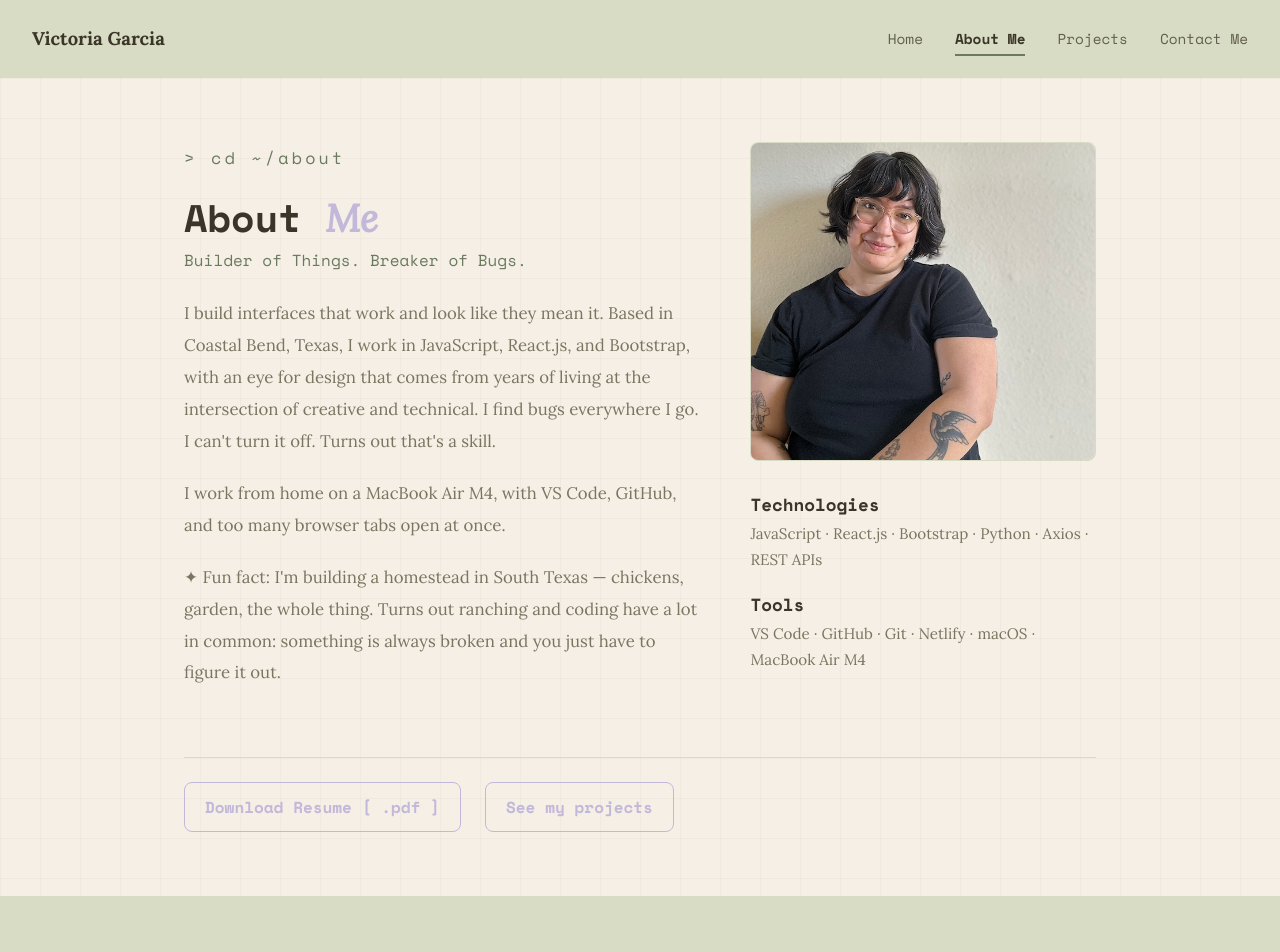
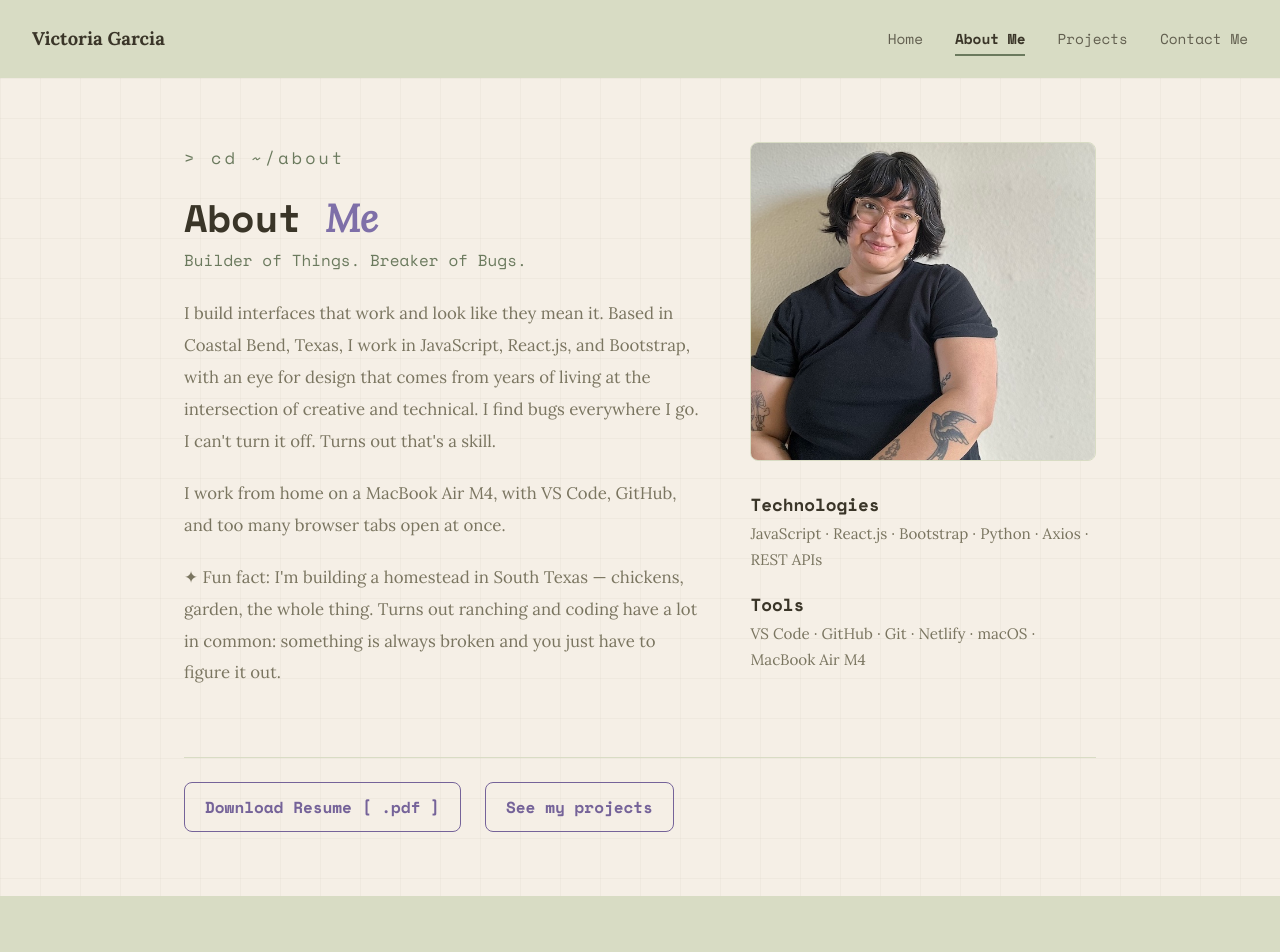
Before and after one commit to fifth-monger/responsive_portfolio_v2, a React (Vite) app: page /about in a window 1280 px wide. Shown: the top 952 px of the page. Built offline with nearby package versions, Linux system fonts and the light colour scheme.

Commit message:
fix: lavender contrast on light pages

```diff
--- a/src/index.css
+++ b/src/index.css
@@ -14,6 +14,8 @@
   --accent: #6B7A5E;
   --accent-gold: #C9A86A;
   --accent-lavender: #C2B8D9;
+  --accent-lavender-heading: #7E6FA8;
+  --accent-lavender-deep: #756399;
   --accent-evergreen: #4F8F3B;
   --card-bg: #FFFDF8;
   --border: #D8DCC4;
@@ -394,8 +396,8 @@ a:hover {
 .about-cta a {
   font-family: var(--font-mono);
   font-weight: 700;
-  color: var(--accent-lavender);
-  border: 1px solid var(--accent-lavender);
+  color: var(--accent-lavender-deep);
+  border: 1px solid var(--accent-lavender-deep);
   border-radius: 8px;
   padding: 0.7rem 1.25rem;
 }
@@ -609,7 +611,7 @@ a:hover {
   font-weight: 700;
   font-size: 0.95rem;
   color: var(--card-bg);
-  background-color: var(--accent-lavender);
+  background-color: var(--accent-lavender-deep);
   border: none;
   border-radius: 8px;
   padding: 0.75rem 1.5rem;
@@ -858,6 +860,10 @@ nav.site-nav.home-nav {
   font-style: italic;
   font-weight: 700;
   color: var(--accent-lavender);
+}
+
+.app-shell:not(.home-shell) .serif-accent {
+  color: var(--accent-lavender-heading);
 }
 
 .home-hero-subtext {
```
